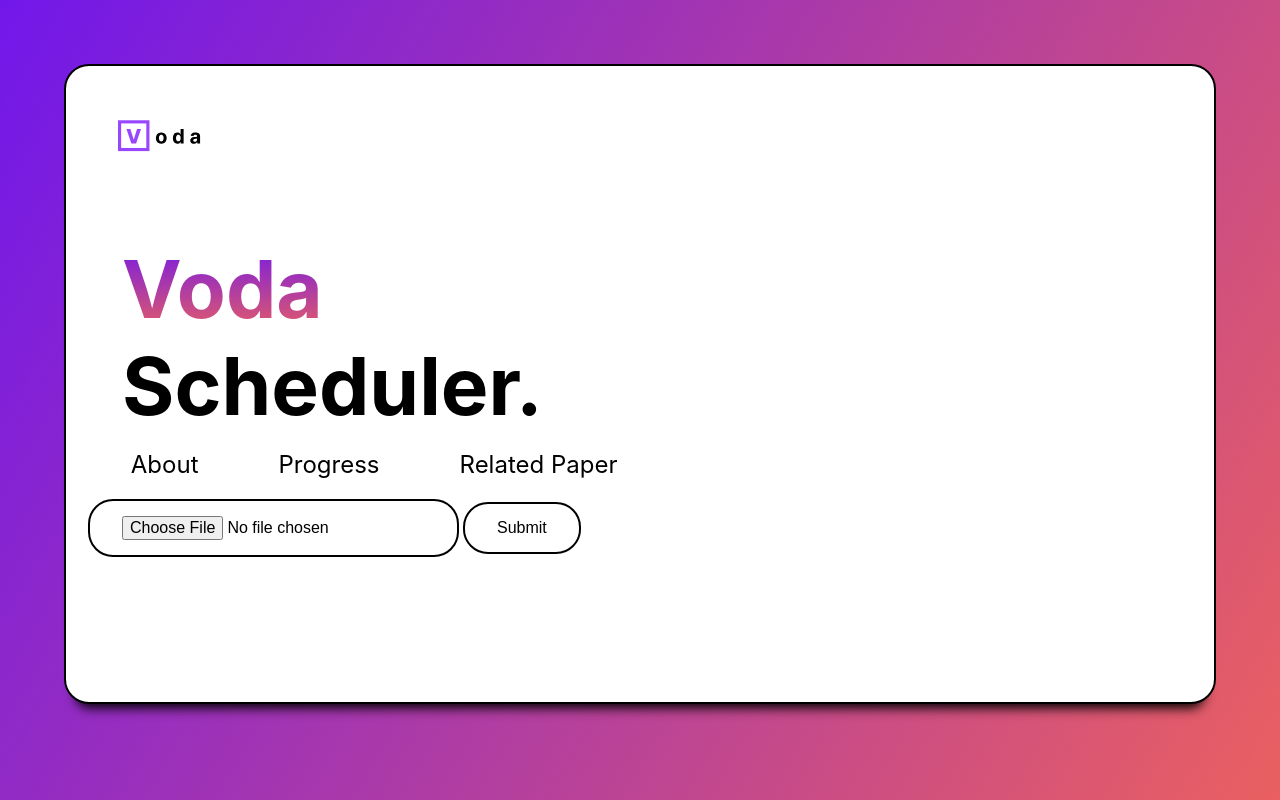
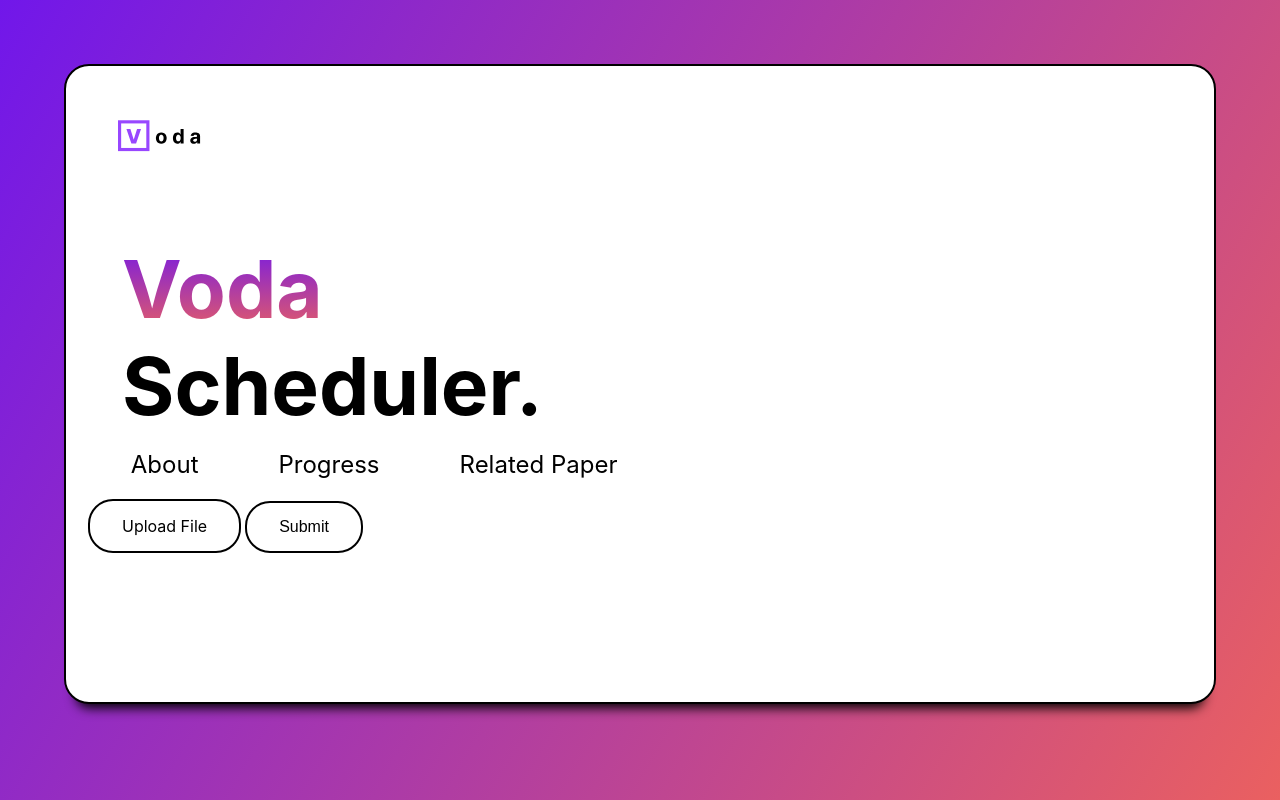
Before and after one commit to misterteri/VodaScheduler-FrontEnd, a Next.js app: page / in a window 1280 px wide. Built offline with nearby package versions, Linux system fonts and the light colour scheme.

Commit message:
Make a submit file button

```diff
--- a/component/upload_button.tsx
+++ b/component/upload_button.tsx
@@ -2,17 +2,15 @@ import React, { useState } from "react";
 import styles from "../styles/UploadButton.module.css";
 
 export default function Upload() {
-  const [selectedFile, setSelectedFile] = useState<any | null>(null);
+  const [selectedFile, setSelectedFile] = useState<File | string>("");
   const [isFilePicked, setIsFilePicked] = useState(false);
 
   const changeHandler = (event: React.ChangeEvent<HTMLInputElement>) => {
-    setSelectedFile(event.target.files);
+    setSelectedFile(event.target.files![0]);
     setIsFilePicked(true);
   };
 
-  const handleSubmission = (
-    event: React.MouseEvent<HTMLButtonElement, MouseEvent>
-  ) => {
+  const handleSubmission = (event: React.MouseEvent<HTMLButtonElement>) => {
     event.preventDefault();
     const formData = new FormData();
     formData.append("file", selectedFile);
@@ -28,12 +26,17 @@ export default function Upload() {
 
   return (
     <div>
-      <input
+      <label className={styles.uploadbutton}>
+        Upload File
+        <input type="file" name="file" hidden onChange={changeHandler} />
+      </label>
+      {/* <input id="file-upload" type="file" /> */}
+      {/* <input
         className={styles.inputbutton}
         type="file"
         name="file"
         onChange={changeHandler}
-      />
+      /> */}
       <button className={styles.uploadbutton} onClick={handleSubmission}>
         Submit
       </button>
--- a/styles/UploadButton.module.css
+++ b/styles/UploadButton.module.css
@@ -1,4 +1,4 @@
-.inputbutton {
+.submitbutton {
   background-color: white;
   border: 2px solid black;
   color: black;
```
